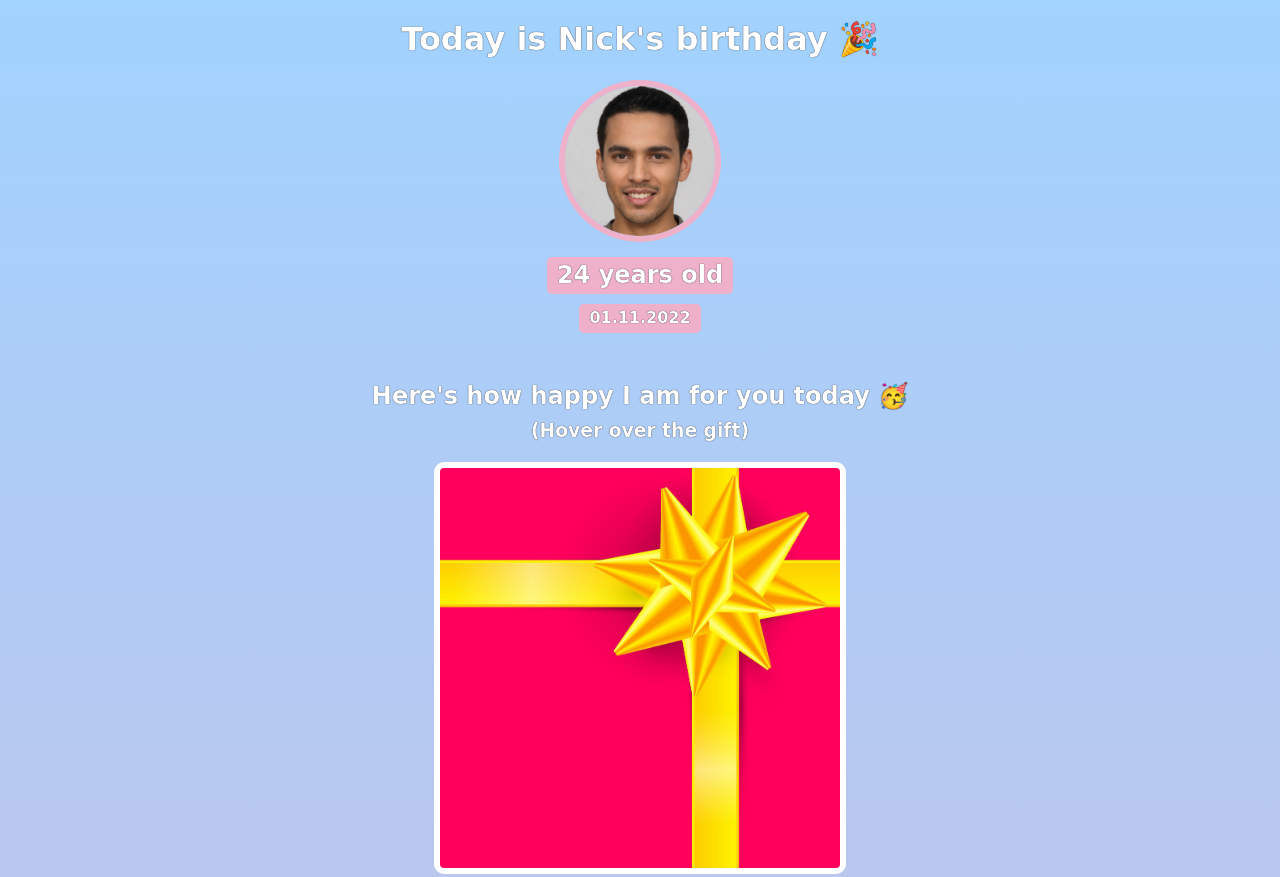
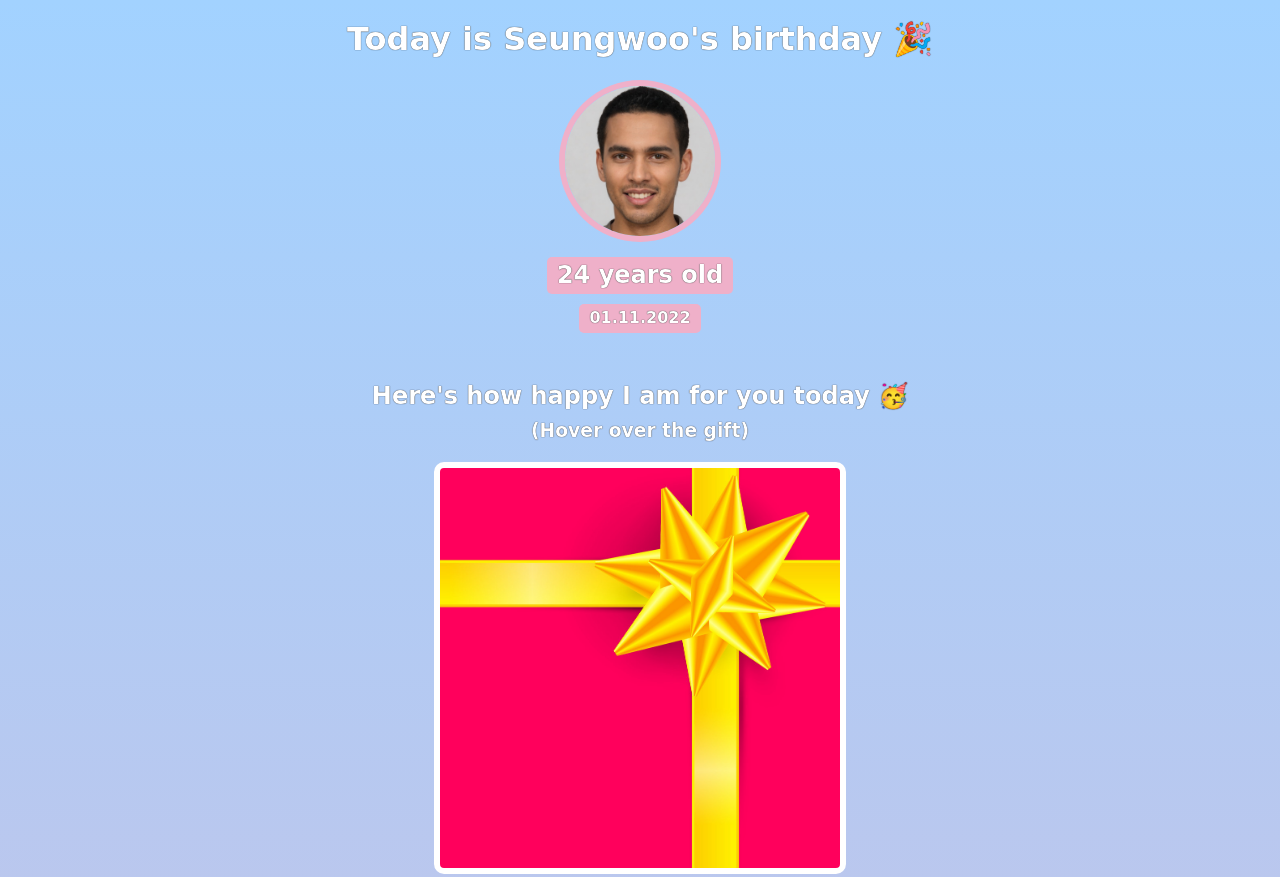
Before and after one commit to cherryblasest/birthday-gift-site, a website built with Vite: page index.html in a window 1280 px wide. Shown: the top 877 px of the page. Built offline with nearby package versions, Linux system fonts and the light colour scheme; a web font is replaced by a local one.

Commit message:
Update index.html

```diff
--- a/index.html
+++ b/index.html
@@ -7,7 +7,7 @@
     </head>
     <body>
         <div id="header">
-            <h1>Today is Nick's birthday 🎉</h1>
+            <h1>Today is Seungwoo's birthday 🎉</h1>
             <img id="bff-img" src="images/nick.jpg">
             <h2 id="bday-age">24 years old</h2>
             <h4 id="bday-date">01.11.2022</h4>
```
